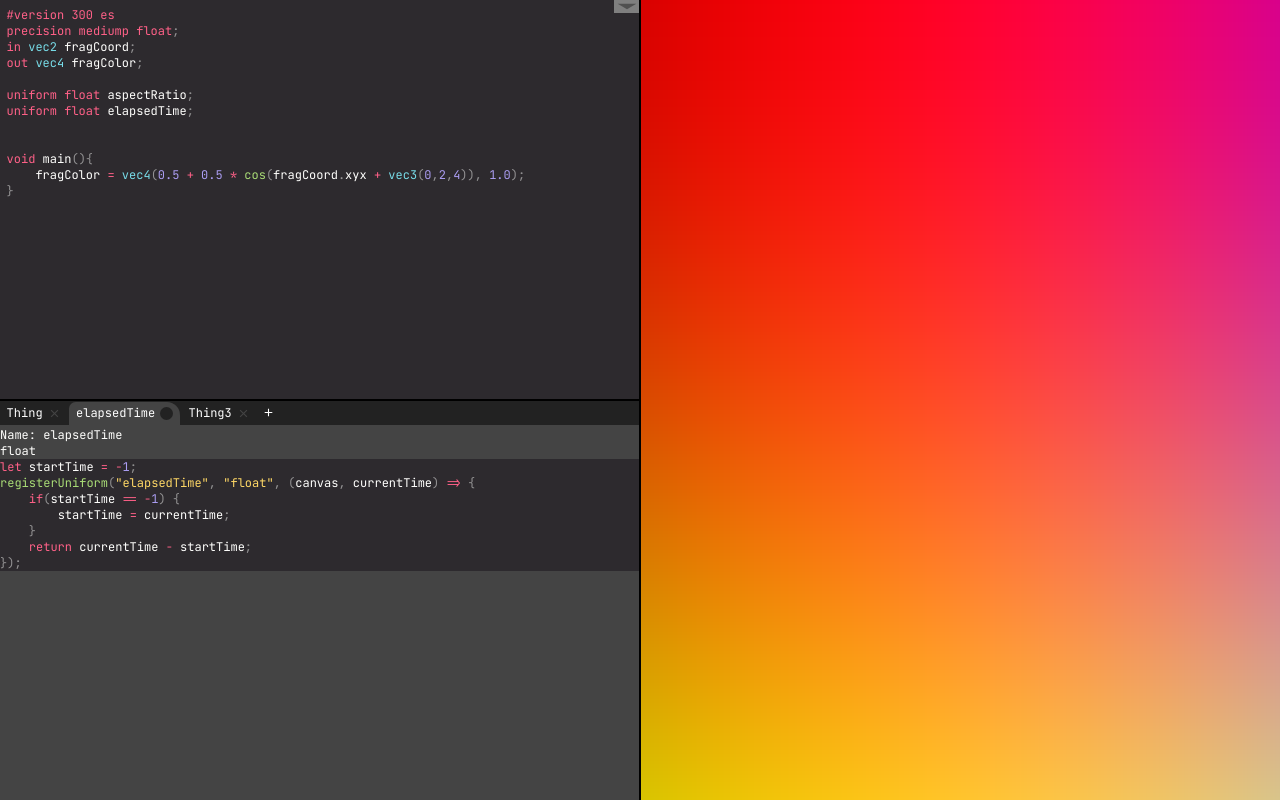
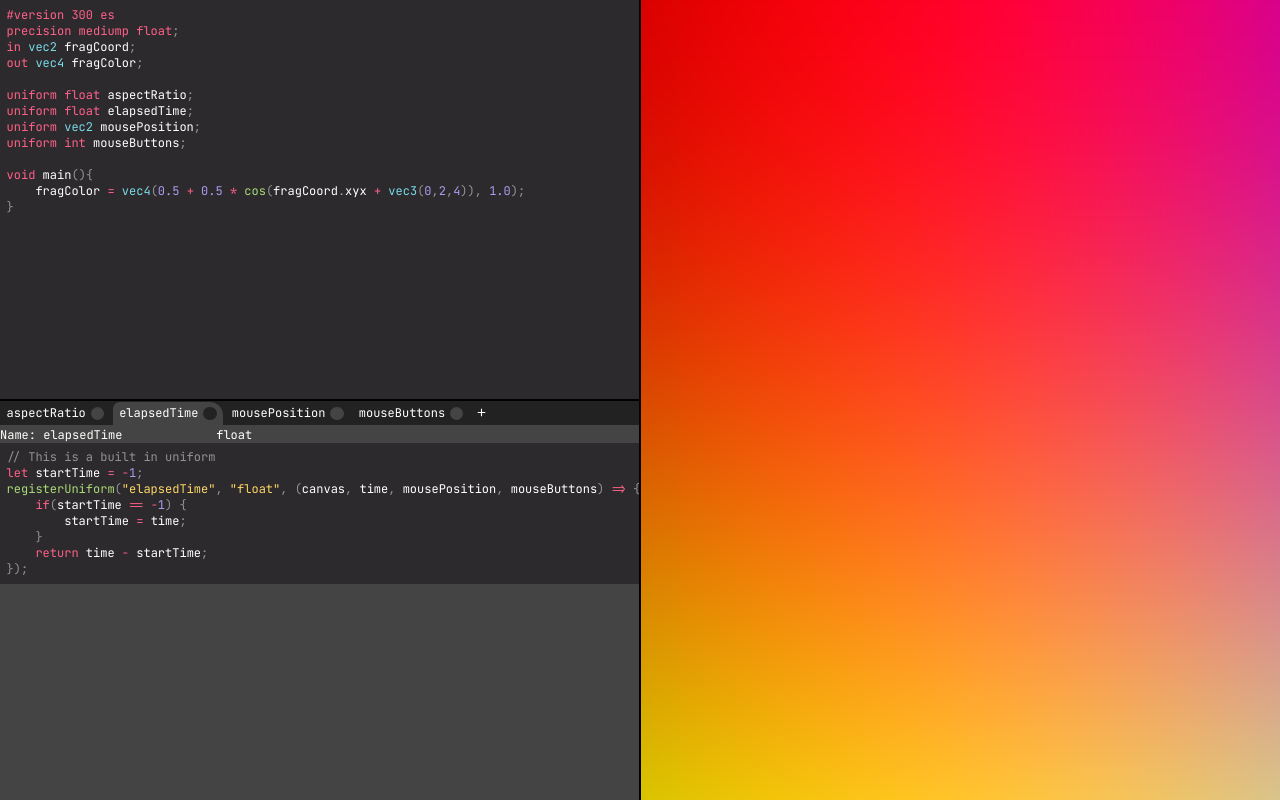
Before and after one commit to Nengyi-Jonathan-Jiang/shader-playground-2, a Next.js app: page / in a window 1280 px wide. Both pictures are taken after a click on the element "elapsedTime". Built offline with nearby package versions, Linux system fonts and the light colour scheme.

Commit message:
work on uniforms editor

```diff
--- a/src/app/components/inputsEditor.tsx
+++ /dev/null
@@ -1,52 +0,0 @@
-import React from "react";
-
-class ShaderCanvasUniformsInput {
-    private coordinateAttributeName: string = 'fragCoord';
-    private otherAttributes = [];
-}
-
-export function InputsEditor({setHeaderCode}: {
-    setHeaderCode: (value: string) => void
-}) {
-
-
-    return <div id="edit-inputs">
-        <div id="edit-inputs-inner">
-            <div id="input-editors-container">
-                <table id="input-editors">
-                    <tbody>
-                    <tr>
-                        <th>Input Type</th>
-                        <th>Variable Name</th>
-                    </tr>
-                    <tr>
-                        <td><select className="input-type-select">
-                            <option className="input-type-option">Fragment Position &nbsp; &nbsp;</option>
-                        </select></td>
-                        <td><input spellCheck="false" className="name-enter" type="text" value="fragCoord" readOnly/>
-                        </td>
-                    </tr>
-                    <tr>
-                        <td><span className="select-placeholder" data-value="MousePos"></span></td>
-                        <td><input spellCheck="false" className="name-enter" type="text"
-                                   value="mouseCoords" readOnly/></td>
-                    </tr>
-                    <tr>
-                        <td><span className="select-placeholder" data-value="Time"></span></td>
-                        <td><input spellCheck="false" className="name-enter" type="text" value="iTime" readOnly/>
-                        </td>
-                    </tr>
-                    <tr>
-                        <td><span className="select-placeholder" data-value="CurrDate"></span></td>
-                        <td><input spellCheck="false" className="name-enter" type="text" value="iDate" readOnly/>
-                        </td>
-                    </tr>
-                    </tbody>
-                </table>
-            </div>
-            <div id="add-input-container">
-                <button id="add-input">+</button>
-            </div>
-        </div>
-    </div>;
-}
--- a/src/app/components/uniformsEditor.css
+++ b/src/app/components/uniformsEditor.css
@@ -0,0 +1,6 @@
+.uniforms-editor-tab-top {
+    width: 100%;
+    display: flex;
+}
+
+.uniforms-editor-tab-content>.js {overflow-x: scroll;width: 100%;padding: 1ex;}
--- a/src/app/components/uniformsEditor.tsx
+++ b/src/app/components/uniformsEditor.tsx
@@ -1,4 +1,4 @@
-import React, {ReactNode, useRef} from "react";
+import React, {ReactNode, useRef, useState} from "react";
 import {useManualRerender} from "@/util/hooks";
 import {Tabs} from "@/tabs/tabs";
 import "./uniformsEditor.css"
@@ -6,8 +6,9 @@ import {CodeEditor} from "@/codeEditor/codeEditor";
 import {JSHighlighter} from "@/app/components/jsHighlighter";
 import {ShaderCanvasUniformType} from "@/app/webgl/ShaderCanvas";
 import {Select} from "@/util/select";
+import {launchEditor} from "next/dist/client/components/react-dev-overlay/internal/helpers/launchEditor";
 
-class UniformEditorData {
+export class CustomUniformData {
     private static nextID: number = 0;
 
     public name: string;
@@ -15,7 +16,7 @@ class UniformEditorData {
     public initSrc: string;
     public periodicSrc: string;
     public editable: boolean;
-    public id: any = UniformEditorData.nextID++;
+    public id: any = CustomUniformData.nextID++;
 
     constructor(
         name: string,
@@ -32,25 +33,81 @@ class UniformEditorData {
     }
 }
 
-function UniformsEditorTab({data, rerender: rerenderParent}: {
-    data: UniformEditorData,
+export class UniformEditor {
+    private readonly uniforms: CustomUniformData[];
+
+    constructor() {
+        this.uniforms = [];
+    }
+
+    addDirect(uniform: CustomUniformData) {
+        this.uniforms.push(uniform);
+    }
+
+    addNew(): number | null {
+        const uniform = new CustomUniformData('', 'float', '', '    return 0;');
+        uniform.name = `var${uniform.id}`;
+
+        this.uniforms.push(uniform);
+        return uniform.id;
+    }
+
+    deleteTab(tabID: number): boolean {
+        const deletedTabIndex = this.uniforms.findIndex(({id}) => id === tabID);
+        if (deletedTabIndex === -1) return false;
+        this.uniforms.splice(deletedTabIndex, 1);
+        return true;
+    }
+
+    get data() {
+        return this.uniforms;
+    }
+
+    static Renderer({editor, rerenderParent}: {
+        editor: UniformEditor,
+        rerenderParent?: () => void
+    }): ReactNode {
+        const rerender = (rerender => () => {
+            (rerenderParent ?? rerender)();
+        })(useManualRerender());
+
+        return <>
+            <Tabs tabs={editor.uniforms.map(data => ({
+                name: data.name,
+                deletable: data.editable,
+                id: data.id,
+                node: <UniformsEditorTab data={data} rerender={rerender}/>
+            }))} addTab={() => {
+                const addedTab = editor.addNew();
+                if (addedTab !== null) {
+                    rerender();
+                }
+                return addedTab;
+            }} deleteTab={(tabID) => {
+                if (editor.deleteTab(tabID)) {
+                    rerender();
+                }
+            }}/>
+        </>;
+    }
+}
+
+function UniformsEditorTab({data, rerender}: {
+    data: CustomUniformData,
     rerender: () => void
 }): ReactNode {
-    const rerender = useManualRerender();
-
-    return <div>
-        <div>
+    return <div className="uniforms-editor-tab-content">
+        <div className="uniforms-editor-tab-top">
             <label><span>Name: </span>
                 {
                     data.editable ? (
                         <input value={data.name} onChange={({target: {value}}) => {
                             data.name = value.replaceAll(/\W/g, '');
-                            rerenderParent();
+                            rerender();
                         }} onBlur={() => {
                             if (data.name.length === 0) {
-                                console.log('Woa');
                                 data.name = 'var' + data.id;
-                                rerenderParent();
+                                rerender();
                             }
                         }} spellCheck={false}/>
                     ) : <input value={data.name} readOnly/>
@@ -63,7 +120,7 @@ function UniformsEditorTab({data, rerender: rerenderParent}: {
             }} disabled={!data.editable} value={data.type} options={[
                 "float", "int", "vec2", "ivec2", "vec3", "vec4",
                 "mat2", "mat3", "mat4"
-            ] as ShaderCanvasUniformType[]}/>
+            ] as ShaderCanvasUniformType[]} containerClassName={"uniform-type-select"}/>
         </div>
         <div className='js'>
             {
@@ -77,7 +134,9 @@ function UniformsEditorTab({data, rerender: rerenderParent}: {
                 )
             }
 
-            <JSHighlighter value={`registerUniform("${data.name}", "float", (canvas, currentTime) => {`}/>
+            <JSHighlighter value={
+                `registerUniform("${data.name}", "float", (canvas, time, mousePosition, mouseButtons) => {`
+            }/>
             <div>
                 {
                     data.editable ? (
@@ -94,41 +153,3 @@ function UniformsEditorTab({data, rerender: rerenderParent}: {
         </div>
     </div>
 }
-
-export function UniformsEditor() {
-    const {current: tabs} = useRef<UniformEditorData[]>([
-        new UniformEditorData("Thing"),
-        new UniformEditorData(
-            "elapsedTime", "float",
-            "let startTime = -1;",
-            "    if(startTime == -1) {\n        startTime = currentTime;\n    }\n    return currentTime - startTime;",
-            false
-        ),
-        new UniformEditorData("Thing3"),
-    ]);
-    const rerender = useManualRerender();
-
-    return <>
-        <Tabs tabs={tabs.map(data => ({
-            name: data.name,
-            deletable: data.editable,
-            id: data.id,
-            node: <UniformsEditorTab data={data} rerender={rerender}/>
-        }))} addTab={() => {
-            const name = prompt('Enter tab name')?.replaceAll(/\W/g, '');
-            if (name === undefined || name.length === 0) {
-                alert('Invalid tab name');
-                return null;
-            }
-            const newData = new UniformEditorData(name, 'float', '', '');
-            tabs.push(newData);
-            rerender();
-            return newData.id;
-        }} deleteTab={(tabID) => {
-            const deletedTabIndex = tabs.findIndex(({id}) => id === tabID);
-            if (deletedTabIndex === -1) return;
-            tabs.splice(deletedTabIndex, 1);
-            rerender();
-        }}></Tabs>
-    </>;
-}
--- a/src/app/page.css
+++ b/src/app/page.css
@@ -151,7 +151,7 @@ button#add-input:hover {
 div#canvas-container {
     width:      100%;
     height:     100vh;
-    background: grey;
+    background: var(--color-dark);
     overflow:   hidden;
 }
 
--- a/src/app/page.tsx
+++ b/src/app/page.tsx
@@ -3,10 +3,11 @@
 import "./page.css";
 import React, {useEffect, useRef, useState} from "react";
 import {HorizontalResizableDoublePane, VerticalResizableDoublePane} from "@/resizable/resizable";
-import {InputsEditor} from "@/app/components/inputsEditor";
 import {ShaderCodeEditor} from "@/app/components/glslEditor";
 import {ShaderCanvas} from "@/app/webgl/ShaderCanvas";
-import {UniformsEditor} from "@/app/components/uniformsEditor";
+import {CustomUniformData, UniformEditor} from "@/app/components/uniformsEditor";
+import {render} from "react-dom";
+import {useManualRerender} from "@/util/hooks";
 
 const vertShader = `#version 300 es
 layout (location = 0) in vec2 a_position;
@@ -15,7 +16,7 @@ out vec2 fragCoord;
 
 void main(){
     gl_Position = vec4(a_position, 1.0, 1.0);
-    fragCoord = vec2(aspectRatio, 1.0) * a_position;
+    fragCoord = vec2(1.0 / aspectRatio, 1.0) * a_position;
 }`;
 
 const defaultHeaderCode = `#version 300 es
@@ -24,6 +25,8 @@ in vec2 fragCoord;
 out vec4 fragColor;
 
 uniform float aspectRatio;
+uniform vec2 mousePosition;
+uniform int mouseButtons;
 uniform float elapsedTime;
 
 `;
@@ -32,18 +35,60 @@ const defaultMainCode = `void main(){
     fragColor = vec4(0.5 + 0.5 * cos(fragCoord.xyx + vec3(0,2,4)), 1.0);
 }`
 
+
+const builtinUniformData = [
+    new CustomUniformData(
+        "aspectRatio", "float",
+        "// This is a built in uniform",
+        "    return canvas.height / canvas.width",
+        false
+    ),
+    new CustomUniformData(
+        "elapsedTime", "float",
+        "// This is a built in uniform\nlet startTime = -1;",
+        "    if(startTime == -1) {\n        startTime = time;\n    }\n    return time - startTime;",
+        false
+    ),
+    new CustomUniformData(
+        "mousePosition", "vec2",
+        "// This is a built in uniform",
+        "    return mousePosition",
+        false
+    ),
+    new CustomUniformData(
+        "mouseButtons", "int",
+        "// This is a built in uniform",
+        "    return mouseButtons",
+        false
+    ),
+];
+
 export default function Home() {
-    const [mainCode, setMainCode] = useState(defaultMainCode);
-    const [headerCode, setHeaderCode] = useState(defaultHeaderCode);
+    const rerender = useManualRerender();
 
     const [shaderCanvas] = useState(() => new ShaderCanvas());
 
+    const [uniformsEditor] = useState(() => {
+        const editor = new UniformEditor();
+        for (const i of builtinUniformData) {
+            editor.addDirect(i);
+        }
+        return editor;
+    });
+
+    const [mainCode, setMainCode] = useState(defaultMainCode);
+    const headerCode = `#version 300 es\nprecision mediump float;\nin vec2 fragCoord;\nout vec4 fragColor;\n\n${
+        uniformsEditor.data.map(({name, type}) => `uniform ${type} ${name};`).join('\n')
+    }\n`;
+
+    // On recompile
     const startTime = useRef(-1);
     useEffect(() => {
         startTime.current = -1;
+        shaderCanvas.setProgram(vertShader, headerCode + '\n' + mainCode);
+        // Apply uniforms
     }, [mainCode, headerCode]);
 
-    shaderCanvas.setProgram(vertShader, headerCode + '\n' + mainCode);
     const errors = new Map<number, string[]>;
     for (const {line, message} of shaderCanvas.errors) {
         if (!errors.has(line)) {
@@ -57,7 +102,6 @@ export default function Home() {
             <HorizontalResizableDoublePane left={
                 <VerticalResizableDoublePane top={
                     <div id='glsl-editor'>
-                        <InputsEditor setHeaderCode={setHeaderCode}/>
                         <ShaderCodeEditor
                             mainCode={mainCode}
                             setMainCode={setMainCode}
@@ -66,20 +110,36 @@ export default function Home() {
                         />
                     </div>
                 } bottom={
-                    <UniformsEditor/>
+                    <UniformEditor.Renderer editor={uniformsEditor} rerenderParent={rerender}/>
                 }/>
             } right={
                 <div id="canvas-container">
-                    <ShaderCanvas.Renderer canvas={shaderCanvas} getUniforms={(canvas, currentTime) => {
+                    <ShaderCanvas.Renderer canvas={shaderCanvas}
+                                           getUniforms={({canvas, currentTime, mousePosition, mouseButtonsDown}) => {
                                                if (startTime.current == -1) {
                                                    startTime.current = currentTime;
                                                }
 
                                                return [
                                                    {
+                                                       name: "aspectRatio",
+                                                       type: "float",
+                                                       value: canvas.height / canvas.width
+                                                   },
+                                                   {
                                                        name: "elapsedTime",
                                                        type: "float",
                                                        value: currentTime - startTime.current
+                                                   },
+                                                   {
+                                                       name: "mousePosition",
+                                                       type: "vec2",
+                                                       value: mousePosition
+                                                   },
+                                                   {
+                                                       name: "mouseButtons",
+                                                       type: "int",
+                                                       value: mouseButtonsDown
                                                    }
                                                ];
                                            }}/>
--- a/src/app/webgl/ShaderCanvas.tsx
+++ b/src/app/webgl/ShaderCanvas.tsx
@@ -1,5 +1,5 @@
 import React, {ReactNode, useEffect, useRef} from "react";
-import {useAnimation, useListenerOnHTMLElement} from "@/util/hooks";
+import {useAnimation, useListenerOnHTMLElement, useListenerOnWindow} from "@/util/hooks";
 
 export interface ShaderCanvasUniformTypeMap {
     float: number,
@@ -38,6 +38,14 @@ export class ShaderCanvas {
         gl.enableVertexAttribArray(0);
         gl.bindBuffer(gl.ARRAY_BUFFER, buffer);
         gl.vertexAttribPointer(0, 2, gl.FLOAT, false, 0, 0);
+    }
+
+    get width() {
+        return this.canvasElement.width;
+    }
+
+    get height() {
+        return this.canvasElement.height;
     }
 
     setCanvasSize(width: number, height: number) {
@@ -111,8 +119,6 @@ export class ShaderCanvas {
 
     draw() {
         if (this.program === null) return;
-        let a = this.canvasElement.width / this.canvasElement.height;
-        this.setUniform('aspectRatio', "float", a);
         this.webglContext.clear(
             this.webglContext.COLOR_BUFFER_BIT | this.webglContext.DEPTH_BUFFER_BIT
         );
@@ -173,17 +179,18 @@ export class ShaderCanvas {
 
     public static Renderer({canvas, getUniforms}: {
         canvas: ShaderCanvas,
-        getUniforms: (canvas: ShaderCanvas, deltaTime: DOMHighResTimeStamp) => {
-            name: string,
-            type: keyof ShaderCanvasUniformTypeMap,
-            value: number | number[]
-        }[]
+        getUniforms: (data: {
+            canvas: ShaderCanvas,
+            currentTime: DOMHighResTimeStamp,
+            mousePosition: [number, number],
+            mouseButtonsDown: number,
+        }) => { name: string; type: keyof ShaderCanvasUniformTypeMap; value: number | number[] }[]
     }): ReactNode {
         const placeholderRef = useRef<HTMLDivElement>(null);
         const canvasElement = canvas.canvasElement;
 
         const mousePosition = useRef<[number, number]>([0, 0]);
-        const isMouseButtonDown = useRef<boolean>(false);
+        const mouseButtonsDown = useRef<number>(0);
 
         useEffect(() => {
             const placeholderElement = placeholderRef.current;
@@ -193,23 +200,42 @@ export class ShaderCanvas {
         });
 
         // Mouse position tracking
-        const updateMousePosition = (e: MouseEvent) => {
-            const canvasBoundingBox = canvasElement.getBoundingClientRect();
+        const updateMouse = ({buttons, clientX, clientY}: {
+            buttons: number,
+            clientX: number,
+            clientY: number
+        }) => {
+            const {height, left, right, top, bottom, width} = canvasElement.getBoundingClientRect();
 
             // Update the position if the position is in bounds
+            if (left <= clientX && clientX <= right && top <= clientY && clientY <= bottom) {
+                const x = 2 * (clientX - left - width / 2) / canvasElement.height;
+                const y = -2 * (clientY - top - height / 2) / canvasElement.height;
+                mousePosition.current = [x, y];
+            } else {
+                mousePosition.current = [0, 0];
+            }
+            mouseButtonsDown.current = buttons;
+        };
 
-            const x = (e.clientX - canvasBoundingBox.left - canvasBoundingBox.width / 2) / canvasElement.height;
-            const y = (e.clientY - canvasBoundingBox.top - canvasBoundingBox.height / 2) / canvasElement.height;
-            mousePosition.current = [x, y];
-        };
-        useListenerOnHTMLElement(canvasElement, "mouseenter", updateMousePosition);
-        useListenerOnHTMLElement(canvasElement, "mousemove", updateMousePosition);
-        useListenerOnHTMLElement(canvasElement, "mouseleave", updateMousePosition);
+        useListenerOnHTMLElement(canvasElement, "mouseup", updateMouse);
+        useListenerOnHTMLElement(canvasElement, "mousedown", updateMouse);
+        useListenerOnHTMLElement(canvasElement, "mousemove", updateMouse);
+        useListenerOnHTMLElement(canvasElement, "mouseenter", updateMouse);
+        useListenerOnHTMLElement(canvasElement, "mouseleave", updateMouse);
+        useListenerOnHTMLElement(canvasElement, "contextmenu", e => e.preventDefault());
+        useListenerOnWindow(window, "blur", updateMouse.bind(null, {
+            buttons: 0, clientX: 0, clientY: 0
+        }));
 
-
-        useAnimation((currTime, deltaTime) => {
+        useAnimation((currTime) => {
             canvas.setCanvasSize(canvasElement.clientWidth, canvasElement.clientHeight);
-            canvas.setUniforms(getUniforms(canvas, currTime));
+            canvas.setUniforms(getUniforms({
+                canvas,
+                currentTime: currTime,
+                mousePosition: [...mousePosition.current],
+                mouseButtonsDown: mouseButtonsDown.current
+            }));
             canvas.draw();
         })
 
--- a/src/tabs/tabs.tsx
+++ b/src/tabs/tabs.tsx
@@ -28,7 +28,7 @@ function TabHead({name, selectSelf, deleteSelf, isActive, deletable}: {
 
 function NewTabButton({addTab}: { addTab: () => void }) {
     return <div className='new-tab-button'>
-        <button onClick={() => addTab()}></button>
+        <button onClick={addTab}></button>
     </div>;
 }
 
@@ -51,6 +51,10 @@ export function Tabs<TabID extends Key>({tabs, addTab, deleteTab}: {
     }
     if (tabs.find(({id}) => id === null)) {
         console.warn('Warning: tab ids cannot be null');
+    }
+
+    if (currentTabID !== null && !tabs.find(({id}) => id === currentTabID) && tabs.length > 0) {
+        setCurrentTabID(tabs[tabs.length - 1].id);
     }
 
     return <div className='tabs-container'>
```
Lines whose indentation alone changed are shown as unchanged.
